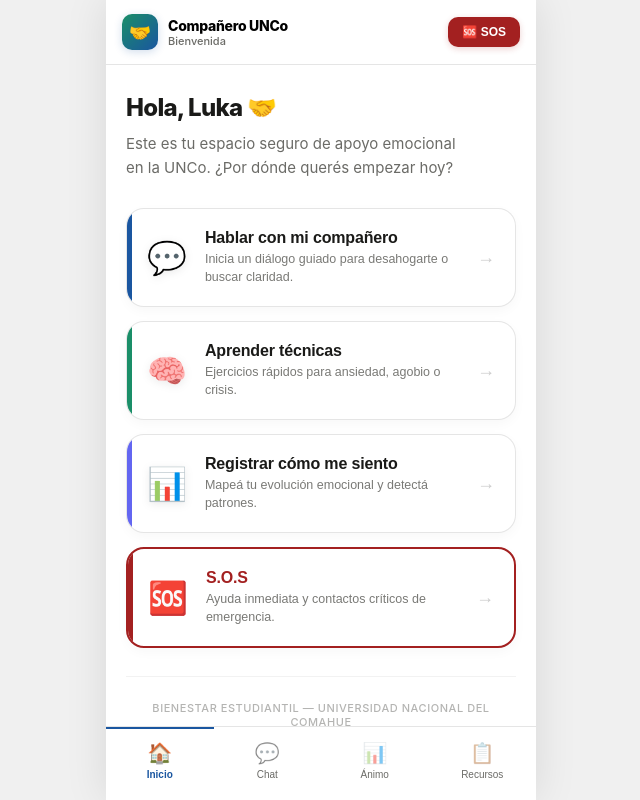
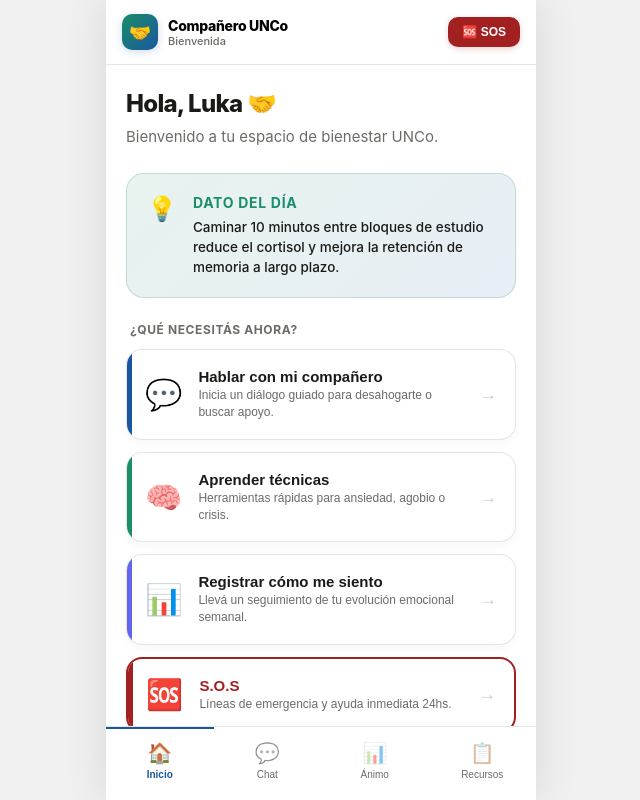
Before and after one commit to lukarodriguezz/companero, a React (Vite) app: page / in a window 1280 px wide. Shown: the whole page, without its empty margins (319-959 px from the left). Built offline with nearby package versions, Linux system fonts and the light colour scheme.

Commit message:
feat: fix tree

```diff
--- a/src/components/HomePage.jsx
+++ b/src/components/HomePage.jsx
@@ -1,67 +1,69 @@
 import React from 'react';
 
 /**
- * HomePage - Punto de entrada y panel de control del usuario.
- * @param {Function} onNavigate - Función de enrutamiento: (page, nodeId).
- * @param {Function} onOpenPanic - Disparador del modal de emergencia global.
+ * HomePage - Versión Final Consolidada
+ * Integra widgets informativos con el menú de acciones principales.
  */
 const HomePage = ({ onNavigate, onOpenPanic }) => {
 
-  /**
-   * Configuración de Acciones Principales
-   * Centralizamos la data para mantener el renderizado limpio (DRY).
-   */
-  const MAIN_ACTIONS = [
+  // Dato del día: Mantenemos la lógica de info útil para el estudiante
+  const dailyTip = {
+    title: "Dato del día",
+    content: "Caminar 10 minutos entre bloques de estudio reduce el cortisol y mejora la retención de memoria a largo plazo.",
+    icon: "💡"
+  };
+
+  const ACTIONS = [
     {
       id: 'chat_start',
       title: 'Hablar con mi compañero',
-      desc: 'Inicia un diálogo guiado para desahogarte o buscar claridad.',
+      desc: 'Inicia un diálogo guiado para desahogarte o buscar apoyo.',
       icon: '💬',
       color: '#1A56A0',
-      handler: () => onNavigate('chat', 'start')
+      action: () => onNavigate('chat', 'start')
     },
     {
-      id: 'chat_techniques',
+      id: 'chat_tech',
       title: 'Aprender técnicas',
-      desc: 'Ejercicios rápidos para ansiedad, agobio o crisis.',
+      desc: 'Herramientas rápidas para ansiedad, agobio o crisis.',
       icon: '🧠',
       color: '#1A8E68',
-      handler: () => onNavigate('chat', 'techniques_menu')
+      action: () => onNavigate('chat', 'techniques_menu')
     },
     {
-      id: 'mood_tracker',
+      id: 'mood_reg',
       title: 'Registrar cómo me siento',
-      desc: 'Mapeá tu evolución emocional y detectá patrones.',
+      desc: 'Llevá un seguimiento de tu evolución emocional semanal.',
       icon: '📊',
       color: '#6366f1',
-      handler: () => onNavigate('mood')
+      action: () => onNavigate('mood')
     },
     {
-      id: 'sos_protocol',
+      id: 'sos_direct',
       title: 'S.O.S',
-      desc: 'Ayuda inmediata y contactos críticos de emergencia.',
+      desc: 'Líneas de emergencia y ayuda inmediata 24hs.',
       icon: '🆘',
       color: '#A32020',
-      isCritical: true,
-      handler: () => onOpenPanic()
+      isUrgent: true,
+      action: () => onOpenPanic()
     }
   ];
 
   return (
     <div style={{
-      padding: '28px 20px',
+      padding: '24px 20px',
       display: 'flex',
       flexDirection: 'column',
-      gap: '28px',
+      gap: '24px',
       animation: 'fadeIn 0.5s ease-out'
     }}>
 
-      {/* ── SECCIÓN: BIENVENIDA ── */}
-      <header>
+      {/* ── SECCIÓN: ENCABEZADO ── */}
+      <section>
         <h1 style={{
           fontSize: '24px',
           fontWeight: 800,
-          margin: '0 0 10px 0',
+          margin: '0 0 8px 0',
           color: 'var(--t1)',
           letterSpacing: '-0.03em'
         }}>
@@ -70,108 +72,131 @@ const HomePage = ({ onNavigate, onOpenPanic }) => {
         <p style={{
           fontSize: '15px',
           color: 'var(--t2)',
-          lineHeight: '1.6',
-          margin: 0,
-          maxWidth: '90%'
+          lineHeight: '1.5',
+          margin: 0
         }}>
-          Este es tu espacio seguro de apoyo emocional en la UNCo. ¿Por dónde querés empezar hoy?
+          Bienvenido a tu espacio de bienestar UNCo.
         </p>
-      </header>
+      </section>
 
-      {/* ── SECCIÓN: GRID DE ACCIONES ── */}
+      {/* ── SECCIÓN: WIDGET INFORMATIVO (Dato del día) ── */}
+      <div style={{
+        background: 'linear-gradient(135deg, rgba(26,142,104,0.1) 0%, rgba(26,86,160,0.1) 100%)',
+        padding: '20px',
+        borderRadius: '18px',
+        border: '1px solid rgba(26,142,104,0.2)',
+        display: 'flex',
+        gap: '16px',
+        alignItems: 'flex-start'
+      }}>
+        <span style={{ fontSize: '24px' }}>{dailyTip.icon}</span>
+        <div>
+          <p style={{
+            margin: '0 0 6px 0',
+            fontWeight: 700,
+            fontSize: '14px',
+            color: '#1A8E68',
+            textTransform: 'uppercase',
+            letterSpacing: '0.05em'
+          }}>
+            {dailyTip.title}
+          </p>
+          <p style={{
+            margin: 0,
+            fontSize: '13.5px',
+            color: 'var(--t1)',
+            lineHeight: '1.5',
+            fontWeight: 500
+          }}>
+            {dailyTip.content}
+          </p>
+        </div>
+      </div>
+
+      {/* ── SECCIÓN: ACCIONES PRINCIPALES ── */}
       <div style={{
         display: 'flex',
         flexDirection: 'column',
-        gap: '14px'
+        gap: '12px'
       }}>
-        {MAIN_ACTIONS.map((action) => (
+        <p style={{
+          fontSize: '12px',
+          fontWeight: 700,
+          color: 'var(--t2)',
+          textTransform: 'uppercase',
+          letterSpacing: '0.05em',
+          marginLeft: '4px'
+        }}>
+          ¿Qué necesitás ahora?
+        </p>
+
+        {ACTIONS.map((item) => (
           <button
-            key={action.id}
-            onClick={action.handler}
+            key={item.id}
+            onClick={item.action}
             style={{
               display: 'flex',
               alignItems: 'center',
-              gap: '18px',
-              padding: '20px',
-              borderRadius: '18px',
-              border: action.isCritical ? '2px solid #A32020' : '1px solid var(--b3)',
+              gap: '16px',
+              padding: '18px',
+              borderRadius: '16px',
+              border: item.isUrgent ? '2px solid #A32020' : '1px solid var(--b3)',
               background: 'var(--bg1)',
               textAlign: 'left',
               cursor: 'pointer',
               transition: 'all 0.2s cubic-bezier(0.4, 0, 0.2, 1)',
-              boxShadow: '0 4px 12px rgba(0,0,0,0.03)',
+              boxShadow: '0 4px 10px rgba(0,0,0,0.03)',
               position: 'relative',
               overflow: 'hidden'
             }}
             onMouseDown={(e) => e.currentTarget.style.transform = 'scale(0.97)'}
             onMouseUp={(e) => e.currentTarget.style.transform = 'scale(1)'}
           >
-            {/* Indicador de Categoría Lateral */}
+            {/* Indicador de Color Lateral */}
             <div style={{
               position: 'absolute',
               left: 0,
               top: 0,
               bottom: 0,
               width: '5px',
-              background: action.color
+              background: item.color
             }} />
 
-            <span style={{
-              fontSize: '32px',
-              filter: action.isCritical ? 'none' : 'drop-shadow(0 2px 4px rgba(0,0,0,0.08))'
-            }}>
-              {action.icon}
-            </span>
+            <span style={{ fontSize: '30px' }}>{item.icon}</span>
 
             <div style={{ flex: 1 }}>
               <p style={{
-                margin: '0 0 4px 0',
+                margin: '0 0 2px 0',
                 fontWeight: 700,
-                fontSize: '16px',
-                color: action.isCritical ? '#A32020' : 'var(--t1)',
-                letterSpacing: '-0.01em'
+                fontSize: '15px',
+                color: item.isUrgent ? '#A32020' : 'var(--t1)'
               }}>
-                {action.title}
+                {item.title}
               </p>
               <p style={{
                 margin: 0,
-                fontSize: '12.5px',
+                fontSize: '12px',
                 color: 'var(--t2)',
-                lineHeight: '1.4',
-                opacity: 0.9
+                lineHeight: '1.4'
               }}>
-                {action.desc}
+                {item.desc}
               </p>
             </div>
 
-            <span style={{
-              opacity: 0.2,
-              fontSize: '18px',
-              fontWeight: 300
-            }}>
-              →
-            </span>
+            <span style={{ opacity: 0.2, fontSize: '18px' }}>→</span>
           </button>
         ))}
       </div>
 
-      {/* ── SECCIÓN: FOOTER INSTITUCIONAL ── */}
+      {/* ── FOOTER ── */}
       <footer style={{
         marginTop: 'auto',
-        padding: '24px 0',
+        padding: '20px 0',
         textAlign: 'center',
-        borderTop: '1px solid var(--b3)',
-        opacity: 0.5
+        borderTop: '1px solid var(--b3)'
       }}>
-        <p style={{
-          fontSize: '11px',
-          color: 'var(--t2)',
-          margin: 0,
-          fontWeight: 500,
-          textTransform: 'uppercase',
-          letterSpacing: '0.05em'
-        }}>
-          Bienestar Estudiantil — Universidad Nacional del Comahue
+        <p style={{ fontSize: '11px', color: 'var(--t2)', opacity: 0.6, fontWeight: 500 }}>
+          Secretaría de Bienestar Estudiantil — UNCo
         </p>
       </footer>
 
```
